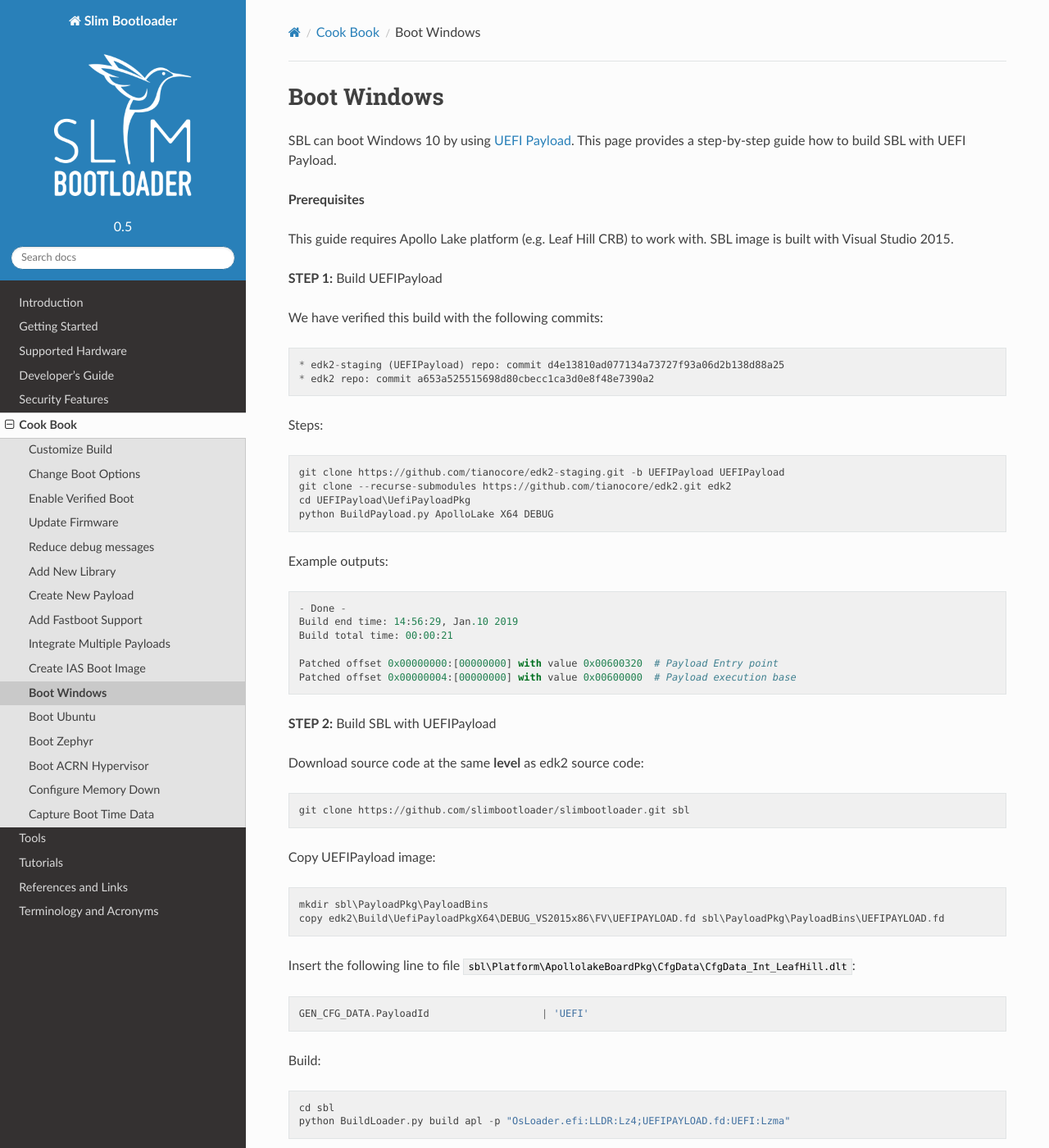
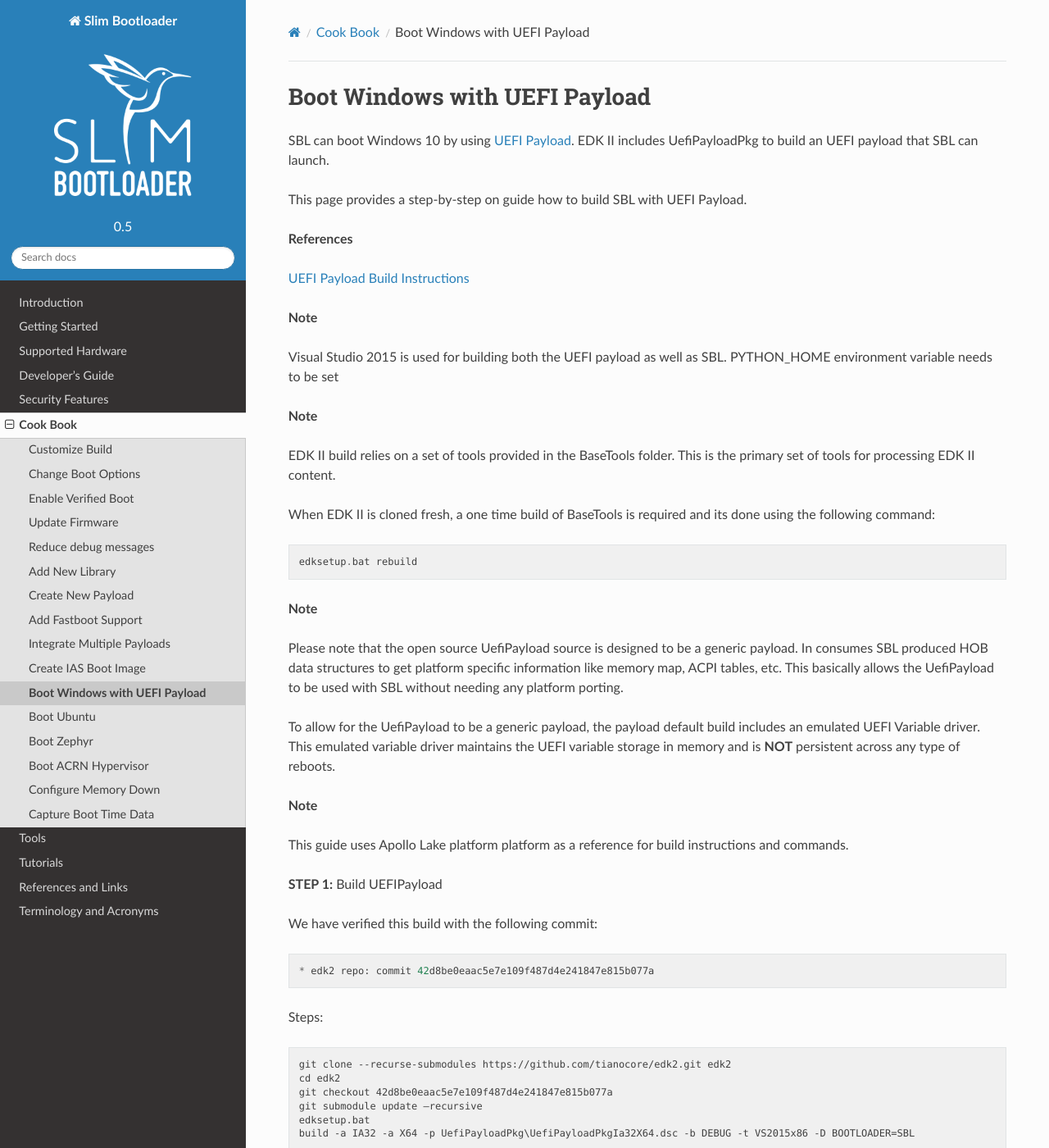
Before and after one commit to slimbootloader/documentation, a Sphinx documentation site: the page built from source/how-tos/boot-windows.rst, in a window 1280 px wide and 1400 px high. Shown: the whole window at 82% size. Built offline with Sphinx 7.4.7 and the Read the Docs theme 2.0.0, drawn with Linux system fonts in a browser that asks for light colours; some of the changed text lies outside the part shown.

Commit message:
Updated UEFI payload information

```diff
--- a/source/how-tos/boot-windows.rst
+++ b/source/how-tos/boot-windows.rst
@@ -1,41 +1,64 @@
 .. _boot-windows:
 
-Boot Windows
------------------
+Boot Windows with UEFI Payload
+------------------------------
 
-|SPN| can boot Windows 10 by using |UEFI Payload|. This page provides a step-by-step guide how to build |SPN| with UEFI Payload.
+|SPN| can boot Windows 10 by using `UEFI Payload <https://github.com/tianocore/edk2>`_. EDK II includes UefiPayloadPkg to build an UEFI payload that |SPN| can launch.
 
-.. |UEFI Payload| raw:: html
+This page provides a step-by-step on guide how to build |SPN| with UEFI Payload.
 
-   <a href="https://github.com/tianocore/edk2-staging/tree/UEFIPayload" target="_blank">UEFI Payload</a>
 
-**Prerequisites**
+**References**
 
-This guide requires |APL| (e.g. Leaf Hill CRB) to work with. |SPN| image is built with Visual Studio 2015.
+`UEFI Payload Build Instructions <https://github.com/tianocore/edk2/blob/master/UefiPayloadPkg/BuildAndIntegrationInstructions.txt>`_
+
+
+**Note**
+
+Visual Studio 2015 is used for building both the UEFI payload as well as |SPN|.
+PYTHON_HOME environment variable needs to be set
+
+**Note**
+
+EDK II build relies on a set of tools provided in the BaseTools folder. This is the primary set of tools for processing EDK II content.
+
+When EDK II is cloned fresh, a one time build of BaseTools is required and its done using the following command::
+
+    edksetup.bat rebuild
+
+**Note**
+
+Please note that the open source UefiPayload source is designed to be a generic payload. In consumes |SPN| produced HOB data structures to get platform specific information like memory map, ACPI tables, etc. This basically allows the UefiPayload to be used with |SPN| without needing any platform porting.
+
+To allow for the UefiPayload to be a generic payload, the payload default build includes an emulated UEFI Variable driver. This emulated variable driver maintains the UEFI variable storage in memory and is **NOT** persistent across any type of reboots.
+
+**Note**
+
+This guide uses |APL| platform as a reference for build instructions and commands.
 
 
 **STEP 1:** Build UEFIPayload
 
-We have verified this build with the following commits::
+We have verified this build with the following commit::
 
-  * edk2-staging (UEFIPayload) repo: commit d4e13810ad077134a73727f93a06d2b138d88a25
-  * edk2 repo: commit a653a525515698d80cbecc1ca3d0e8f48e7390a2
+  * edk2 repo: commit 42d8be0eaac5e7e109f487d4e241847e815b077a
 
 Steps::
 
-  git clone https://github.com/tianocore/edk2-staging.git -b UEFIPayload UEFIPayload
   git clone --recurse-submodules https://github.com/tianocore/edk2.git edk2
-  cd UEFIPayload\UefiPayloadPkg
-  python BuildPayload.py ApolloLake X64 DEBUG
+  cd edk2
+  git checkout 42d8be0eaac5e7e109f487d4e241847e815b077a
+  git submodule update –recursive
+  edksetup.bat
+  build -a IA32 -a X64 -p UefiPayloadPkg\UefiPayloadPkgIa32X64.dsc -b DEBUG -t VS2015x86 -D BOOTLOADER=SBL
 
 Example outputs::
 
     - Done -
-    Build end time: 14:56:29, Jan.10 2019
-    Build total time: 00:00:21
+    Build end time: 11:09:28, Apr.23 2019
+    Build total time: 00:01:48
 
-    Patched offset 0x00000000:[00000000] with value 0x00600320  # Payload Entry point
-    Patched offset 0x00000004:[00000000] with value 0x00600000  # Payload execution base
+The **UEFIPAYLOAD.fd** will be built in *edk2\\Build\\UefiPayloadPkgX64\\DEBUG_VS2015x86\\FV*
 
 
 **STEP 2:** Build |SPN| with UEFIPayload
```
